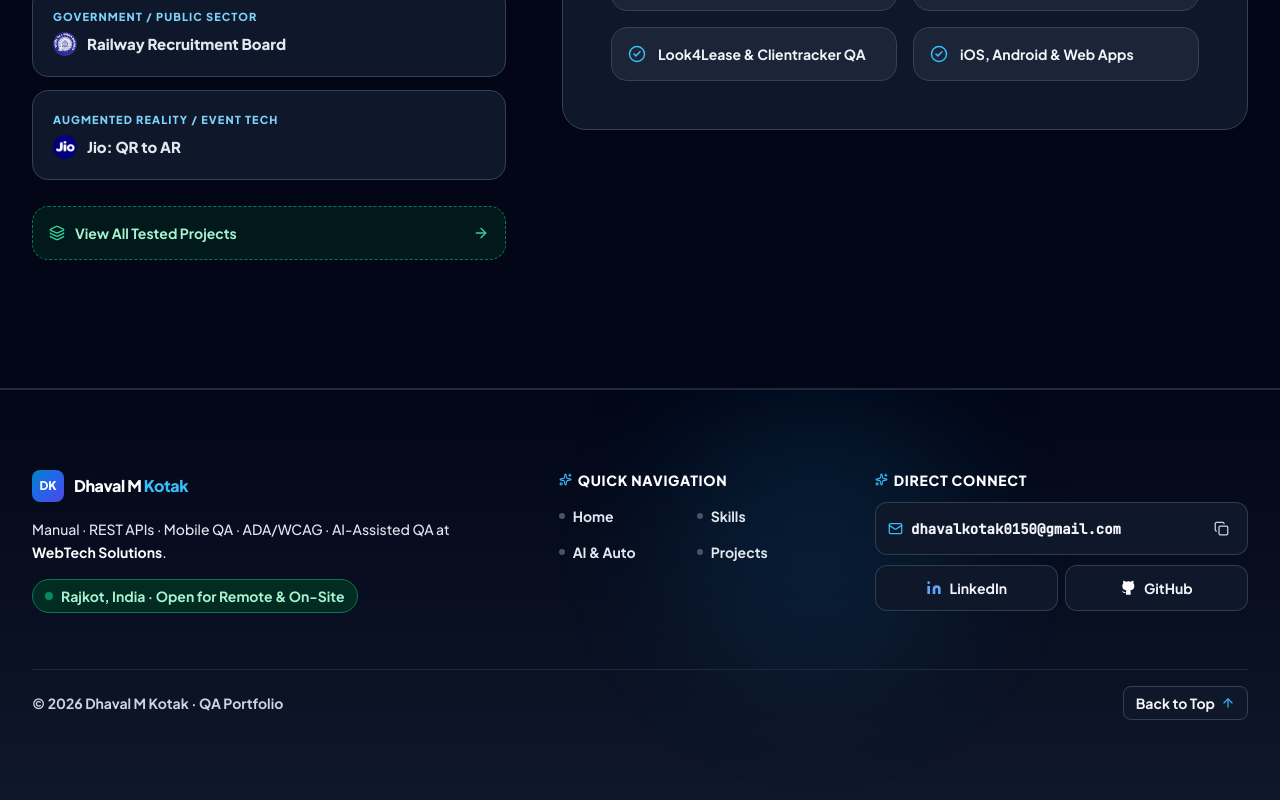
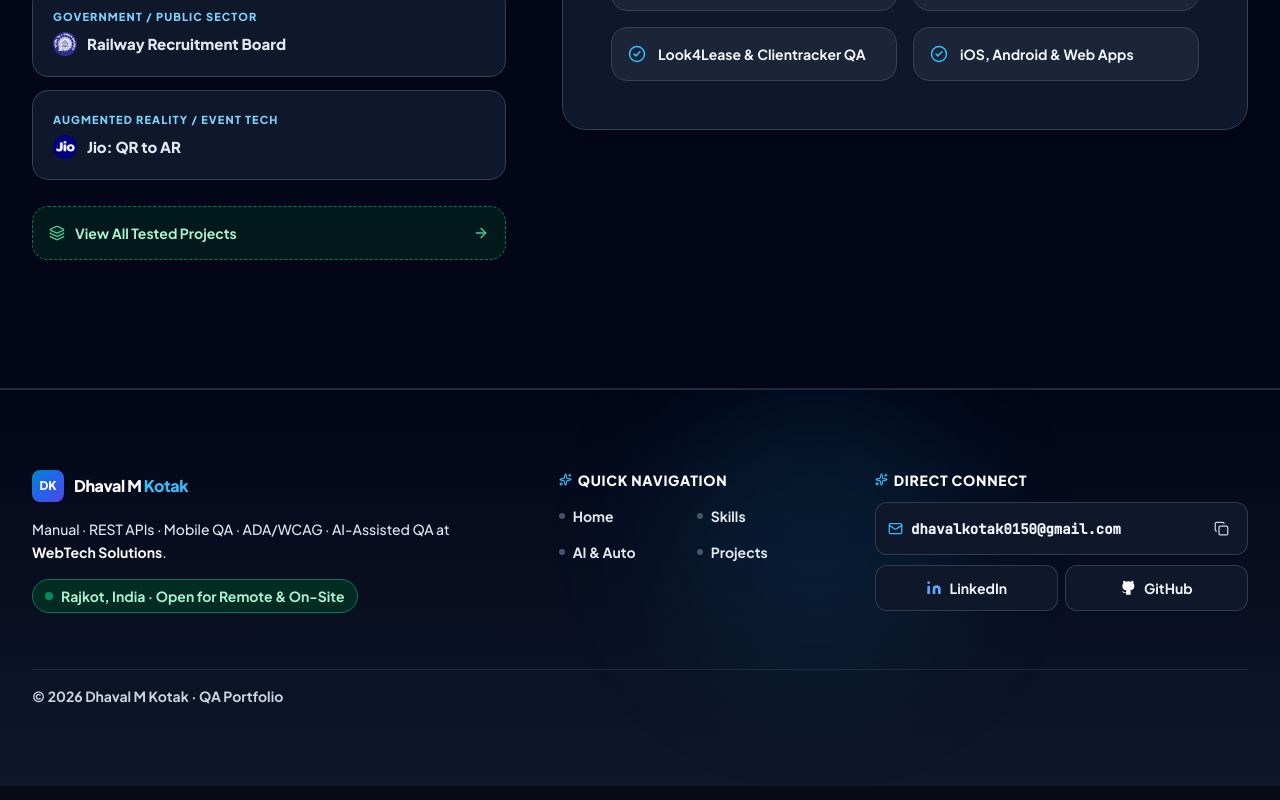
Before and after one commit to DhavalMK15/Dhaval-M-Kotak-QA-Engineer, a React (Vite) app: page / in a window 1280 px wide. Shown: the part 3493-4293 px from the top of the page. Built offline with nearby package versions, Linux system fonts and the light colour scheme.

Commit message:
button change

```diff
--- a/src/components/Footer.jsx
+++ b/src/components/Footer.jsx
@@ -1,7 +1,7 @@
 import { useState } from 'react'
 import { PROFILE } from '../data/portfolioData'
-import { Mail, ArrowUp, Sparkles, Check, Copy } from 'lucide-react'
-import { scrollToSection, smoothScrollTo } from '../utils/scroll'
+import { Mail, Sparkles, Check, Copy } from 'lucide-react'
+import { scrollToSection } from '../utils/scroll'
 
 function LinkedinIcon({ size = 15, className = '' }) {
   return (
@@ -27,10 +27,6 @@ export default function Footer() {
 
   const handleNav = (id) => {
     scrollToSection(id, 72, 600)
-  }
-
-  const handleScrollTop = () => {
-    smoothScrollTo(0, 600)
   }
 
   const handleCopyEmail = () => {
@@ -156,17 +152,9 @@ export default function Footer() {
           </div>
         </div>
 
-        {/* Bottom bar with Back-to-Top trigger */}
+        {/* Bottom bar */}
         <div className="border-t border-slate-300 dark:border-slate-800 pt-4 flex flex-col sm:flex-row items-center justify-between gap-3 text-xs sm:text-sm text-slate-700 dark:text-slate-300 font-bold">
           <p>© {currentYear} Dhaval M Kotak · QA Portfolio</p>
-
-          <button
-            onClick={handleScrollTop}
-            className="inline-flex items-center gap-1.5 px-3 py-1.5 rounded-lg bg-white dark:bg-slate-900 border border-slate-300 dark:border-slate-700 text-slate-900 dark:text-slate-100 hover:text-sky-700 dark:hover:text-sky-300 text-xs sm:text-sm font-bold transition-all duration-200 shadow-2xs group cursor-pointer"
-          >
-            <span>Back to Top</span>
-            <ArrowUp size={14} className="transition-transform duration-200 group-hover:-translate-y-0.5 text-sky-700 dark:text-sky-400" />
-          </button>
         </div>
       </div>
     </footer>
```
